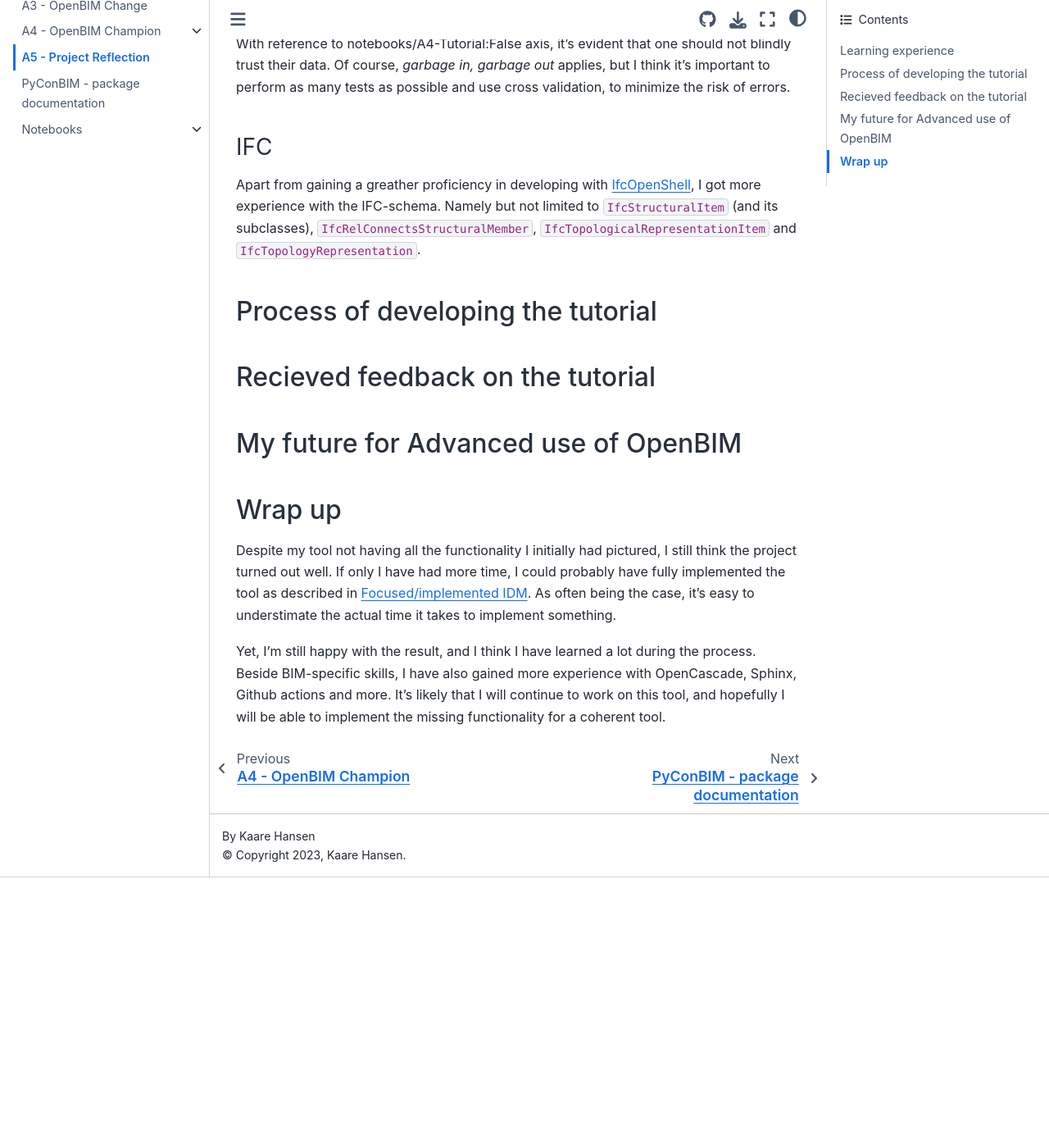
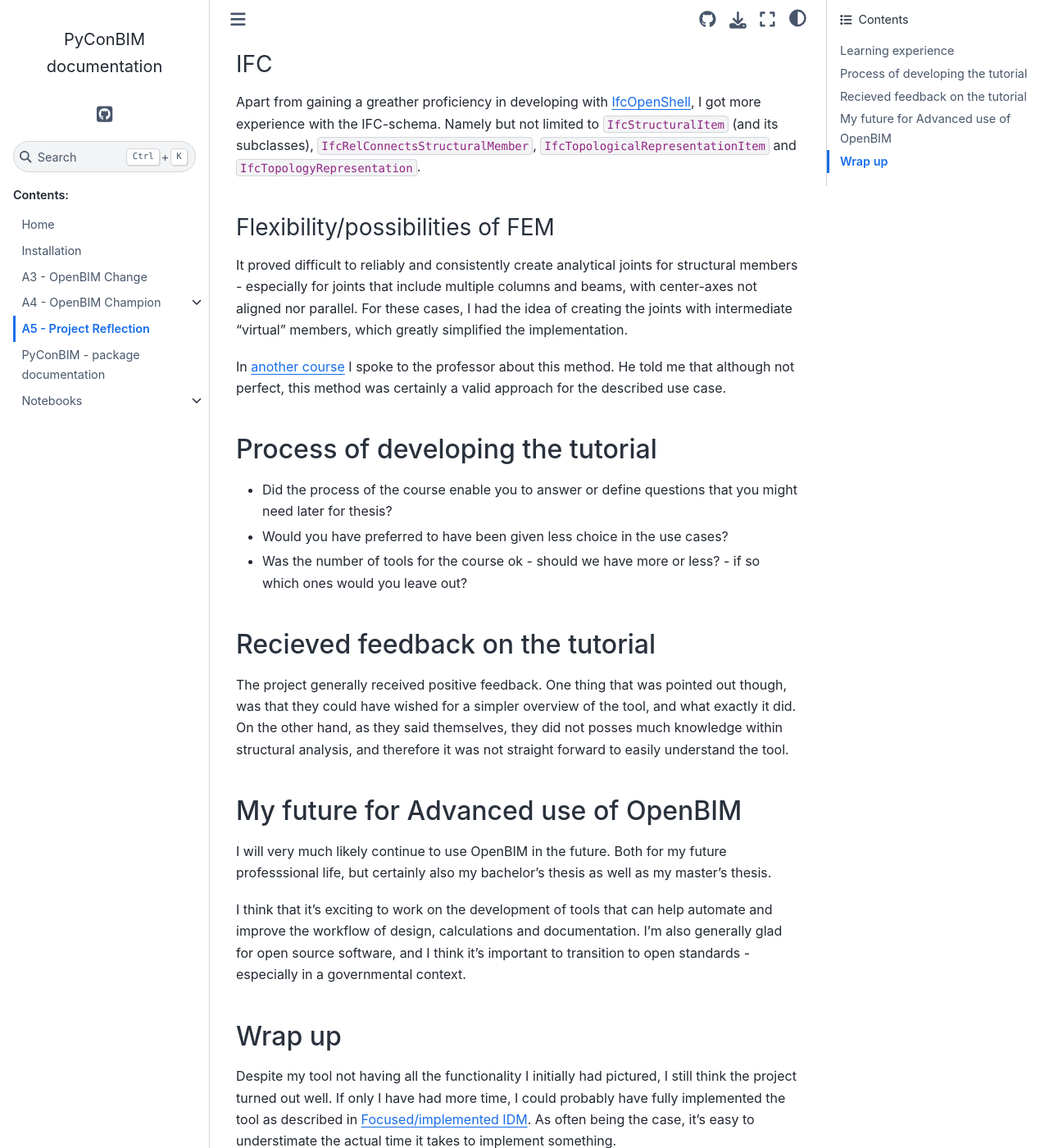
Before and after one commit to KaareH/DTU_E23_41934_Advanced-BIM, a Sphinx documentation site: the page built from Assignments/A3/docs/source/A5.rst, in a window 1280 px wide and 1400 px high, scrolled down 1368 px. Shown: the whole window at 82% size. Built offline with Sphinx 7.4.7 and the Sphinx Book theme 1.1.4, drawn with Linux system fonts in a browser that asks for light colours; pages that are not in the unit, such as notebooks, are missing from menus; the version number could not be read and is left out; before the commit the page ends 2438 px from its top, so only the background shows below that; some of the changed text lies outside the part shown.

Commit message:
Update A5.rst

```diff
--- a/Assignments/A3/docs/source/A5.rst
+++ b/Assignments/A3/docs/source/A5.rst
@@ -7,12 +7,8 @@
 Learning experience
 --------------------------------------------
 
-- Navigating IFC-documentation
-- Using OpenCascade
-- Not strictly BIM related skills
-
-    * Github actions, automating tests
-    * Sphinx
+This series of assignments, has brought me multiple learning experiences. I have gained a greater proficiency in
+both BIM-specific skills, but also more general skills that are also useful outside the BIM-domain.
 
 
 Importance of keeping structure
@@ -60,20 +56,45 @@
 experience with the IFC-schema. Namely but not limited to :code:`IfcStructuralItem` (and its subclasses), :code:`IfcRelConnectsStructuralMember`,
 :code:`IfcTopologicalRepresentationItem` and :code:`IfcTopologyRepresentation`.
 
+Flexibility/possibilities of FEM
+~~~~~~~~~~~~~~~~~~~~~~~~~~~~~~~~~~~~~~~~~~~~
+
+It proved difficult to reliably and consistently create analytical joints for structural members - especially for
+joints that include multiple columns and beams, with center-axes not aligned nor parallel. For these cases, I had
+the idea of creating the joints with intermediate "virtual" members, which greatly simplified the implementation.
+
+In `another course <https://kurser.dtu.dk/course/41958>`_ I spoke to the professor about this method. He told me
+that although not perfect, this method was certainly a valid approach for the described use case.
+
+
 
 Process of developing the tutorial
 --------------------------------------------
+
+* Did the process of the course enable you to answer or define questions that you might need later for thesis?
+* Would you have preferred to have been given less choice in the use cases?
+* Was the number of tools for the course ok - should we have more or less? - if so which ones would you leave out?
 
 
 
 Recieved feedback on the tutorial
 --------------------------------------------
 
+The project generally received positive feedback. One thing that was pointed out though, was that they could
+have wished for a simpler overview of the tool, and what exactly it did. On the other hand, as they said themselves,
+they did not posses much knowledge within structural analysis, and therefore it was not straight forward to easily
+understand the tool.
 
 
 My future for Advanced use of OpenBIM
 --------------------------------------------
 
+I will very much likely continue to use OpenBIM in the future. Both for my future professsional life, but certainly
+also my bachelor's thesis as well as my master's thesis.
+
+I think that it's exciting to work on the development of tools that can help automate and improve the workflow of
+design, calculations and documentation. I'm also generally glad for open source software, and I think it's important
+to transition to open standards - especially in a governmental context.
 
 
 Wrap up
@@ -86,3 +107,6 @@
 Yet, I'm still happy with the result, and I think I have learned a lot during the process. Beside BIM-specific skills, I have
 also gained more experience with OpenCascade, Sphinx, Github actions and more. It's likely that I will continue to work on
 this tool, and hopefully I will be able to implement the missing functionality for a coherent tool.
+
+
+* conclude the journey through A1-A5
```
